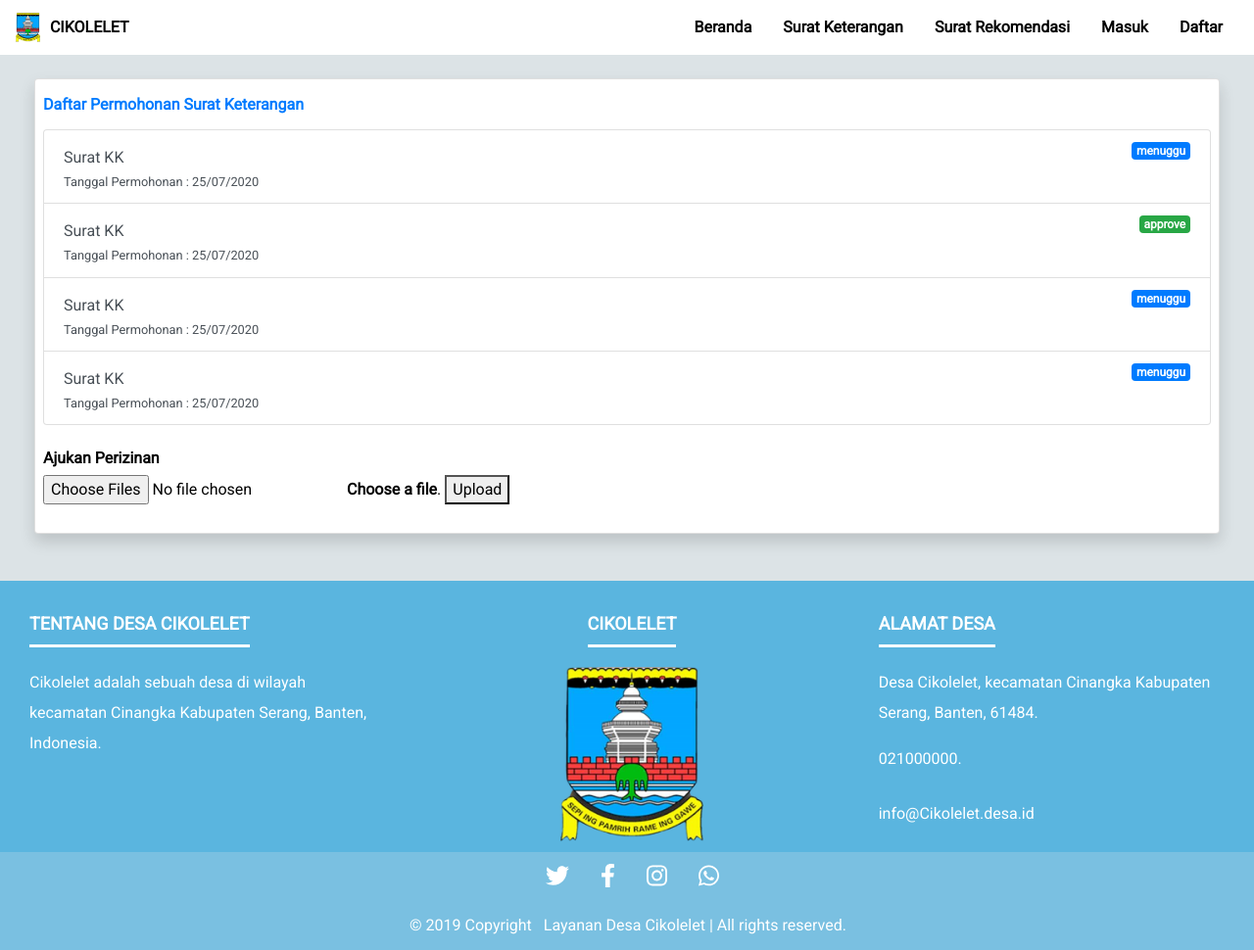
After one commit to anggihseptiawan/kkn_be, a CodeIgniter app: page /admin_desa/index.php/perizinan/index in a window 1280 px wide. The commit adds this page. Shown: the whole page at 98% size. Run offline with CodeIgniter, Linux system fonts and the light colour scheme; data that the repository does not hold is empty; some libraries are stand-ins or nearby versions.

Commit message:
update navbar and add new page (status pengajuan)

```diff
--- a/application/controllers/Home.php
+++ b/application/controllers/Home.php
@@ -6,6 +6,7 @@ class Home extends CI_Controller
 	public function index()
 	{
 		$data['page'] = 'user/home/index';
+		$data['user'] = $this->db->get_where('user', ['email' => $this->session->userdata('email')])->row_array();
 		$this->load->view('layouts/frontend/main_layout', $data);
 	}
 }
--- /dev/null
+++ b/application/controllers/Perizinan.php
@@ -0,0 +1,12 @@
+<?php
+defined('BASEPATH') or exit('No direct script access allowed');
+
+class Perizinan extends CI_Controller
+{
+    public function index()
+    {
+        $data['page'] = 'user/perizinan/index';
+        $data['user'] = $this->db->get_where('user', ['email' => $this->session->userdata('email')])->row_array();
+        $this->load->view('layouts/frontend/main_layout', $data);
+    }
+}
--- a/application/views/layouts/frontend/main_layout.php
+++ b/application/views/layouts/frontend/main_layout.php
@@ -39,98 +39,47 @@
                 <div class="collapse navbar-collapse" id="menux">
                     <ul class="nav nav-pills  flex-column flex-lg-row  ml-auto" id="pills-tab" role="tablist">
                         <li class="nav-item">
-                            <a class="nav-link  bolded" id="pills-tab-1" data-toggle="pill" href="#pills-1" role="tab" aria-controls="pills-home" aria-selected="true">Beranda</a>
+                            <a class="nav-link  bolded" href="<?= base_url("home") ?>">Beranda</a>
                         </li>
                         <li class="nav-item">
-
-                            <div class="dropdown show">
-                                <a class="nav-link  bolded dropdown-toggle" href="#" id="dropdownMenuLink" data-toggle="dropdown" aria-haspopup="true" aria-expanded="false">
-                                    Surat Keterangan
-                                </a>
-
-                                <div class="dropdown-menu" aria-labelledby="dropdownMenuLink">
-
-                                    <ul class="list-unstyled">
-                                        <li class="title">Layanan Surat Keterangan</li>
-                                        <li><a href="#">Keterangan Penduduk</a></li>
-                                        <li><a href="#">Keterangan Usaha</a></li>
-                                        <li><a href="#">Keterangan Pindah</a></li>
-                                        <li><a href="#">Keterangan Kematian</a></li>
-                                        <li><a href="#">Surat Keterangan</a></li>
-                                        <li><a href="#">Keterangan Ahli Waris</a></li>
-                                        <li><a href="#">Keterangan Berkelakuan Baik</a></li>
-                                        <li><a href="#">Keterangan Tidak Mampu</a></li>
-                                        <li><a href="#">Keterangan Tanah</a></li>
-                                        <li><a href="#">Keterangan Domisili</a></li>
-                                    </ul>
-
-
-
-                                </div>
-                            </div>
-                            <div class="dropdown">
-
-                            </div>
-                        </li>
-                        <li class="nav-item">
-                            <div class="dropdown show">
-                                <a class="nav-link  bolded dropdown-toggle" href="#" id="dropdownMenuLink" data-toggle="dropdown" aria-haspopup="true" aria-expanded="false">
-                                    Surat Rekomendasi
-                                </a>
-                                <div class="dropdown-menu" aria-labelledby="dropdownMenuLink">
-                                    <ul class="list-unstyled">
-                                        <li class="title">Layanan Surat Rekomendasi</li>
-                                        <li><a href="#">Pengurusan KK</a></li>
-                                        <li><a href="#">Pengurusan KTP</a></li>
-                                        <li><a href="#">Pengurusan Akta Lahir</a></li>
-                                        <li><a href="#">Pengurusan Akta Nikah</a></li>
-                                        <li><a href="#">Pengurusan IMB</a></li>
-                                    </ul>
-                                </div>
-                            </div>
-                            <div class="dropdown">
-
-                            </div>
-                        </li>
-                        <li class="nav-item">
-                            <a class=" nav-link  bolded" id="pills-tab-2" data-toggle="pill" href="#pills-2" role="tab" aria-controls="pills-blog" aria-selected="false">Profil</a>
+                            <a class="nav-link  bolded" href="#">Surat Keterangan</a>
                         </li>
 
                         <li class="nav-item">
-                            <a class=" nav-link  bolded" id="pills-tab-4" data-toggle="pill" href="#pills-4" role="tab" aria-controls="pills-about" aria-selected="false">Kontak</a>
+                            <a class="nav-link  bolded" href="#">Surat Rekomendasi</a>
                         </li>
-                        <li class="nav-item">
-                            <a class=" nav-link  bolded" id="pills-tab-4" data-toggle="pill" href="#pills-4" role="tab" aria-controls="pills-about" aria-selected="false">Kontak</a>
-                        </li>
-                        <li class="nav-item">
-                            <a class=" nav-link  bolded" id="pills-tab-4" data-toggle="pill" href="#pills-4" role="tab" aria-controls="pills-about" aria-selected="false">Kontak</a>
-                        </li>
+
+                        <?php if ($this->session->userdata('email')) : ?>
+
                             <!-- Khusus user yang login -->
                             <li class="nav-item">
                                 <div class="dropdown show">
-                                <a class="nav-link  bolded dropdown-toggle" href="#" id="dropdownMenuLink" data-toggle="dropdown" aria-haspopup="true" aria-expanded="false">
-                                    "nama user"
+                                    <a class="nav-link bolded dropdown-toggle" href="#" id="dropdownMenuLink" data-toggle="dropdown" aria-haspopup="true" aria-expanded="false">
+                                        <?= $user['nama_lengkap']; ?>
                                     </a>
                                     <div class="dropdown-menu dropdown-menu-right" aria-labelledby="dropdownMenuLink">
                                         <ul class="list-unstyled">
                                             <li><a href="#">Profil Pengguna</a></li>
-                                        <li><a href="#">Log out</a></li>
-                                        <li><a href="#">Status Pengajuan Surat Keterangan</a></li>
-                                        <li><a href="#">Status Pengajuan Surat Rekomendasi</a></li>
+                                            <li><a href="<?= base_url("auth/logout"); ?>">Log out</a></li>
+                                            <li><a href="<?= base_url("perizinan"); ?>">Status Pengajuan</a></li>
                                         </ul>
                                     </div>
                                 </div>
 
                             </li>
+
+                        <?php else : ?>
                             <!-- Khusus user yang login -->
                             <!-- Link Login dan daftar -->
                             <li class="nav-item">
-                            <a class="nav-link" href="<?= base_url("auth") ?>">Masuk</a>
+                                <a class="nav-link bolded" href="<?= base_url("auth") ?>">Masuk</a>
                             </li>
                             <li class="nav-item">
-                            <a class="nav-link" href="<?= base_url("auth/register") ?>">Daftar</a>
+                                <a class="nav-link bolded" href="<?= base_url("auth/register") ?>">Daftar</a>
                             </li>
                             <!-- Link Login dan daftar -->
+
+                        <?php endif; ?>
                     </ul>
                 </div>
             </nav>
@@ -236,6 +185,7 @@
     <script src="https://code.jquery.com/jquery-3.3.1.slim.min.js" integrity="sha384-q8i/X+965DzO0rT7abK41JStQIAqVgRVzpbzo5smXKp4YfRvH+8abtTE1Pi6jizo" crossorigin="anonymous"></script>
     <script src="https://cdnjs.cloudflare.com/ajax/libs/popper.js/1.14.7/umd/popper.min.js" integrity="sha384-UO2eT0CpHqdSJQ6hJty5KVphtPhzWj9WO1clHTMGa3JDZwrnQq4sF86dIHNDz0W1" crossorigin="anonymous"></script>
     <script src="https://stackpath.bootstrapcdn.com/bootstrap/4.3.1/js/bootstrap.min.js" integrity="sha384-JjSmVgyd0p3pXB1rRibZUAYoIIy6OrQ6VrjIEaFf/nJGzIxFDsf4x0xIM+B07jRM" crossorigin="anonymous"></script>
+    <script src="<?= base_url("assets") ?>/js/main.js"></script>
 </body>
 
 </html>
--- /dev/null
+++ b/application/views/user/perizinan/index.php
@@ -0,0 +1,56 @@
+<div class="container-fluid ">
+    <main class="">
+        <div class="card shadow my-4 px-2 pb-4">
+            <h4 class="my-3 font-weight-bold text-primary">Daftar Permohonan Surat Keterangan</h4>
+            <div class="list-group">
+                <a href="#" class="list-group-item list-group-item-action">
+                    <div class="descrption float-left">
+                        <p class="mb-0">Surat KK</p>
+                        <small class="d-block">Tanggal Permohonan : 25/07/2020 </small>
+                    </div>
+                    <p class="float-right badge badge-primary">menuggu</p>
+                </a>
+                <a href="#" class="list-group-item list-group-item-action">
+                    <div class="descrption float-left">
+                        <p class="mb-0">Surat KK</p>
+                        <small class="d-block">Tanggal Permohonan : 25/07/2020 </small>
+                    </div>
+                    <p class="float-right badge badge-success">approve</p>
+                </a>
+                <a href="#" class="list-group-item list-group-item-action">
+                    <div class="descrption float-left">
+                        <p class="mb-0">Surat KK</p>
+                        <small class="d-block">Tanggal Permohonan : 25/07/2020 </small>
+                    </div>
+                    <p class="float-right badge badge-primary">menuggu</p>
+                </a>
+                <a href="#" class="list-group-item list-group-item-action">
+                    <div class="descrption float-left">
+                        <p class="mb-0">Surat KK</p>
+                        <small class="d-block">Tanggal Permohonan : 25/07/2020 </small>
+                    </div>
+                    <p class="float-right badge badge-primary">menuggu</p>
+                </a>
+            </div>
+
+
+
+            <h4 class="mt-4">Ajukan Perizinan</h4>
+            <form class="box" method="post" action="" enctype="multipart/form-data">
+                <div class="box__input">
+                    <input class="box__file" type="file" name="files[]" id="file" data-multiple-caption="{count} files selected" multiple />
+                    <label for="file"><strong>Choose a file</strong><span class="box__dragndrop"> or drag it here</span>.</label>
+                    <button class="box__button" type="submit">Upload</button>
+                </div>
+                <div class="box__uploading">Uploading…</div>
+                <div class="box__success">Done!</div>
+                <div class="box__error">Error! <span></span>.</div>
+            </form>
+
+
+
+        </div>
+    </main>
+
+
+</div>
--- a/assets/css/style.css
+++ b/assets/css/style.css
@@ -157,9 +157,7 @@ section.auth .regis_form {
 	background-color: rgba(255, 255, 255, 0.9);
 	margin: 0 auto;
 }
-/* .col-md-6 {
-	padding: 0;
-} */
+
 .bg-login-form {
 	background: rgba(58, 170, 222, 0.8) url(../img/logo3.png);
 	background-size: cover;
@@ -279,10 +277,12 @@ input[type="text"] {
 	float: right;
 }
 
-.login-form {
+.login-form,
+.profil-form {
 	padding: 5%;
 }
-.login-form h3 {
+.login-form h3,
+.profil-form h3 {
 	text-align: center;
 	color: #333;
 }
@@ -293,7 +293,8 @@ input[type="text"] {
 	border: none;
 	cursor: pointer;
 }
-.login-form .btnSubmit {
+.login-form .btnSubmit,
+.btnSubmit {
 	font-weight: 600;
 	color: #fff;
 	background-color: rgba(58, 170, 222, 0.8);
@@ -350,6 +351,18 @@ footer {
 	margin: 20px 20px 10px;
 }
 
+.select,
+#locale {
+	width: 100%;
+}
+.like {
+	margin-right: 10px;
+}
+
+p {
+	line-height: 31px;
+}
+
 @media (max-width: 768px) {
 	.logoku {
 		width: 5%;
@@ -393,3 +406,11 @@ footer {
 		color: black;
 	}
 }
+
+/* upload form */
+.box__dragndrop,
+.box__uploading,
+.box__success,
+.box__error {
+	display: none;
+}
--- /dev/null
+++ b/assets/js/main.js
@@ -0,0 +1,9 @@
+var div = document.createElement("div");
+var isAdvancedUpload = (function () {
+	var div = document.createElement("div");
+	return (
+		("draggable" in div || ("ondragstart" in div && "ondrop" in div)) &&
+		"FormData" in window &&
+		"FileReader" in window
+	);
+})();
```
Also changed, not shown: application/controllers/Auth.php (+4 -3 lines), application/views/user/home/index.php (+5 -5 lines), assets/img/slide.png (added). Lines whose indentation alone changed are shown as unchanged.
